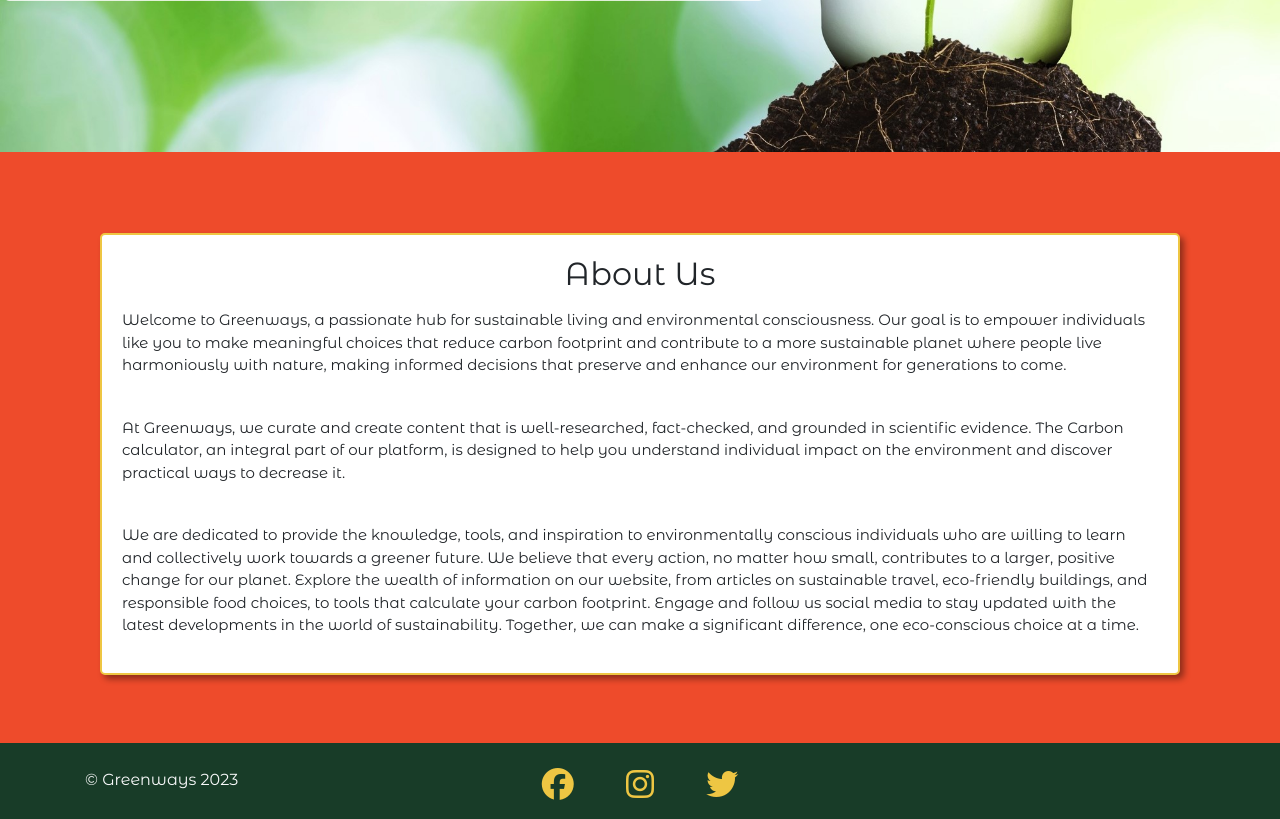
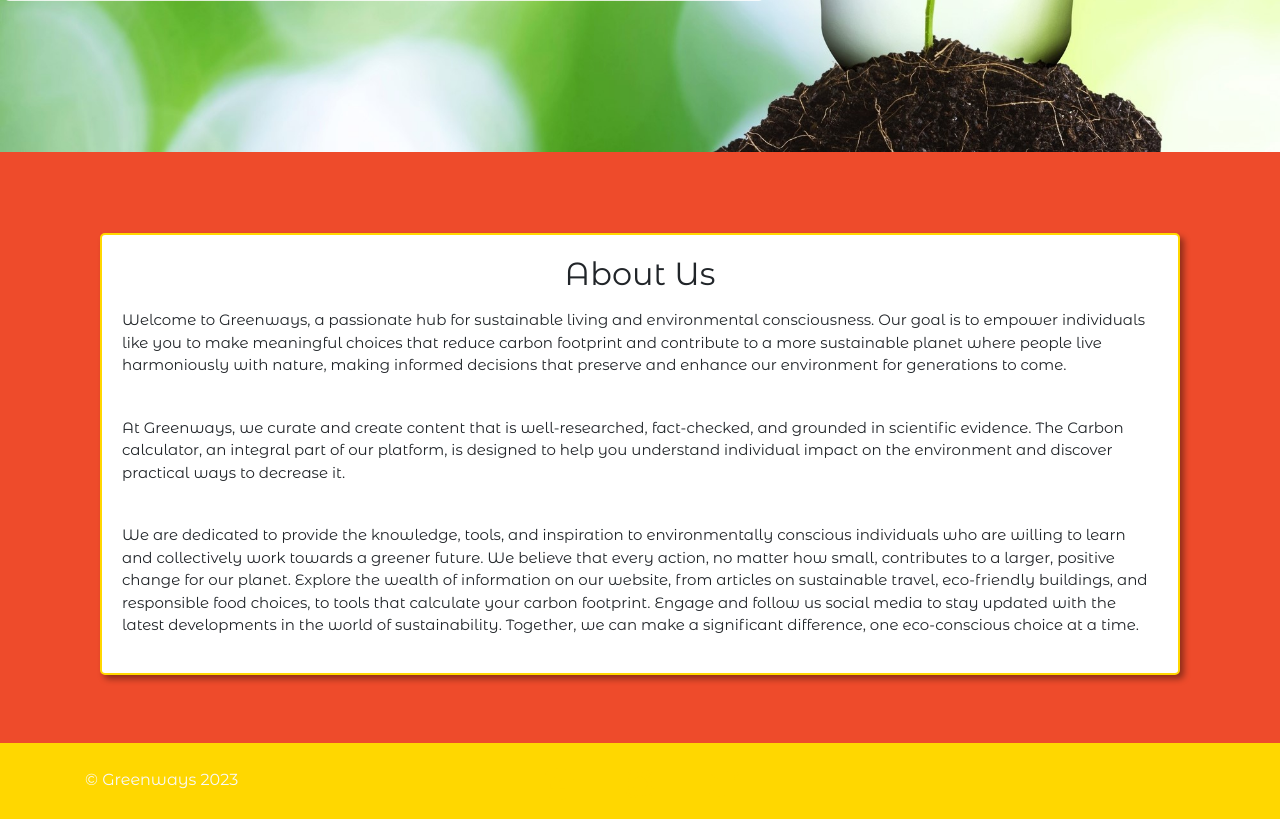
Before and after one commit to Dipchand20/Python_application, a Django app: page / in a window 1280 px wide. Shown: the part 688-1507 px from the top of the page. Run offline with Django 3.2, Linux system fonts and the light colour scheme; some libraries are stand-ins or nearby versions.

Commit message:
Update style.css

```diff
--- a/static/css/style.css
+++ b/static/css/style.css
@@ -105,7 +105,7 @@ nav a:hover {
   display: flex;
   flex-direction: column;
   justify-content: center;
-  border: 2px solid #eec643; /* Add a border */
+  border: 2px solid #FFD700; /* Bright yellow */
   border-radius: 5px;
   box-shadow: 4px 4px 6px rgba(0, 0, 0, 0.4); /* Add a shadow with a slight offset to the right */
   background-color: #ffffff;
@@ -140,12 +140,12 @@ li {
 
 footer {
   margin-top: auto; /* Push the footer to the bottom */
-  background-color: #183c28;
+  background-color: #FFD700; /* Bright yellow */
   padding-top: 25px;
 }
 
 footer i {
-  color: #eec643;
+  color: #FFD700; /* Bright yellow */
   padding: 0 20px;
   font-size: 2rem;
   transition: opacity 0.3s ease;
```
